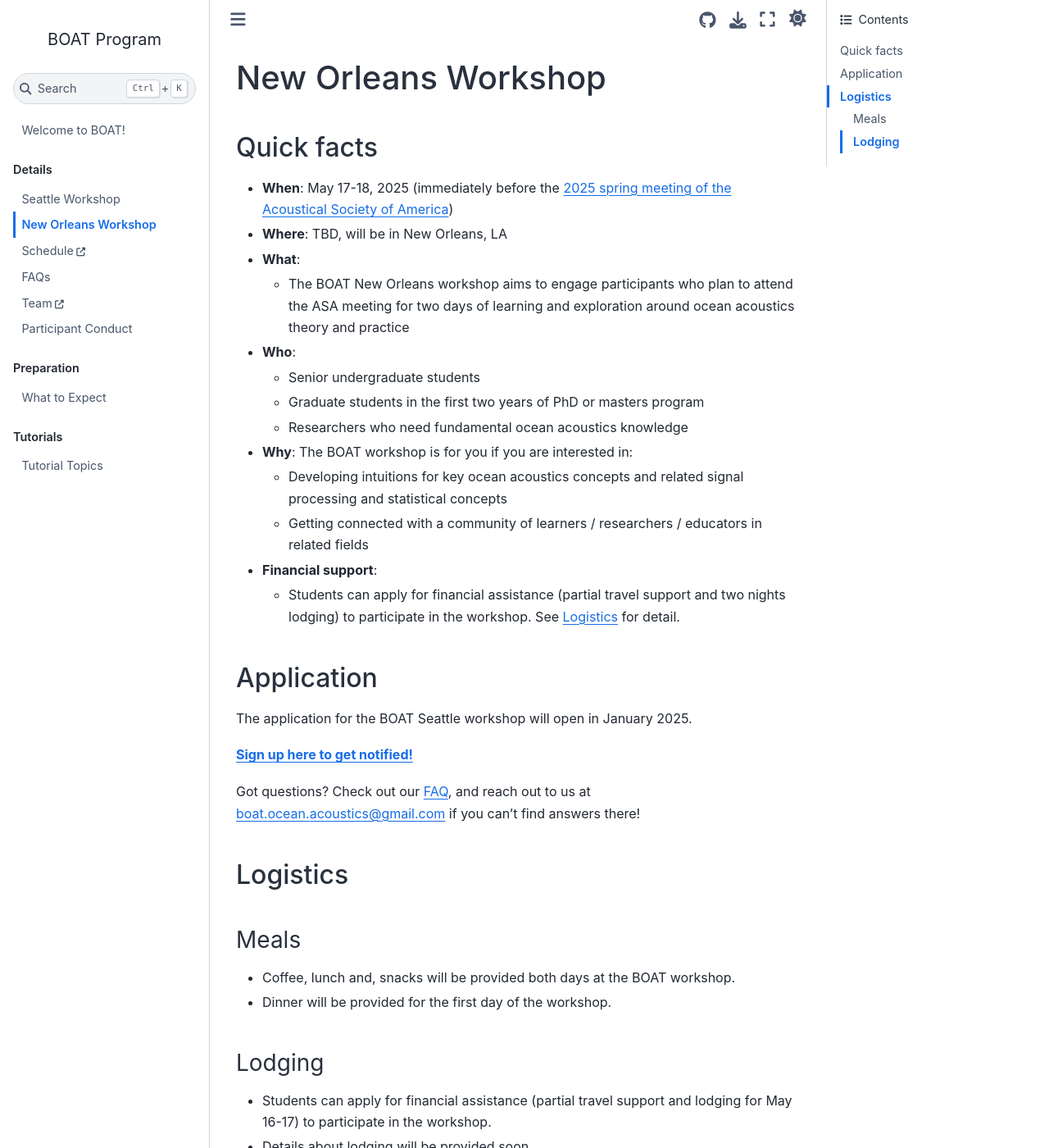
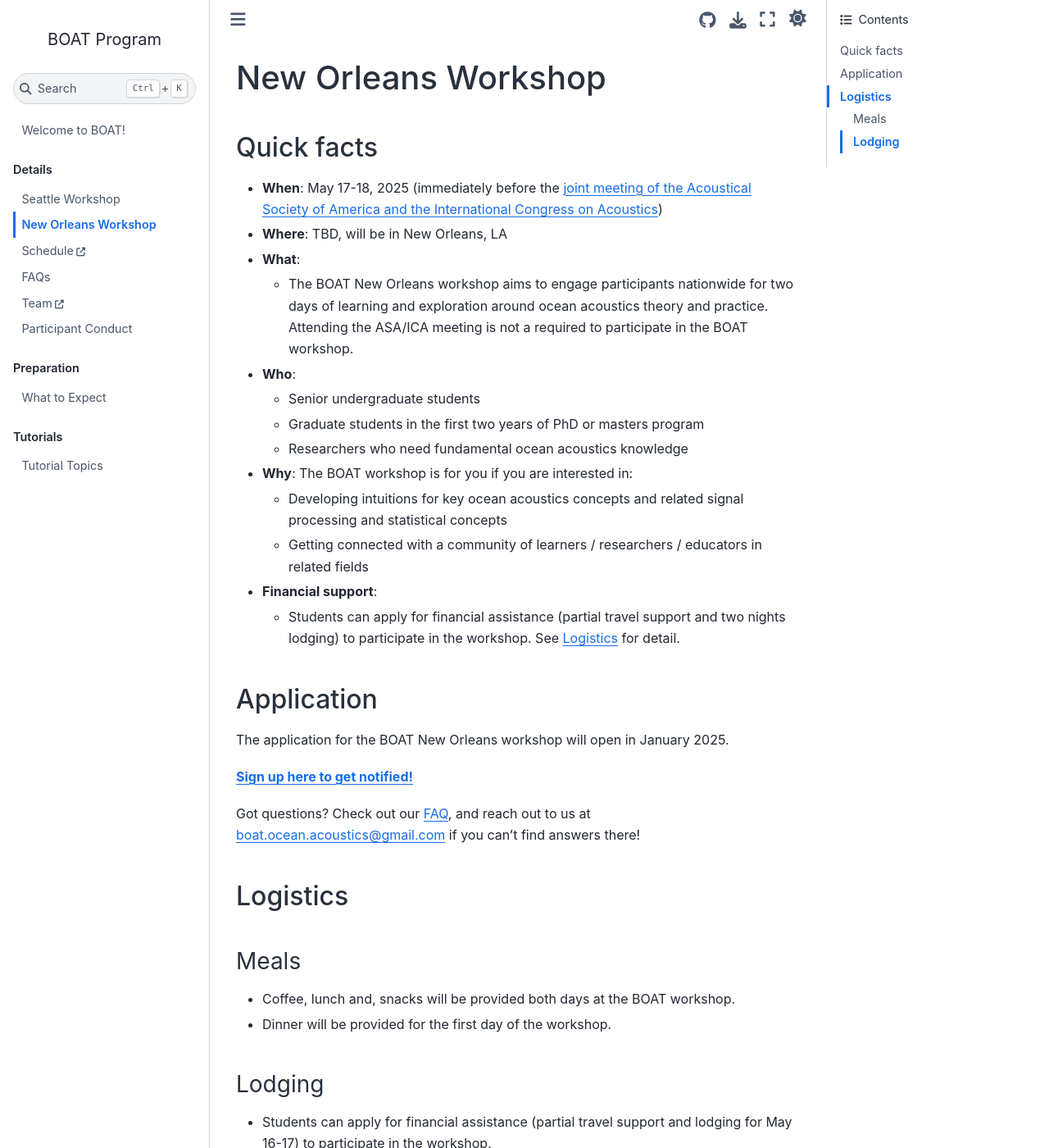
Before and after one commit to BOAT-ocean-acoustics/boat-website, a Jupyter Book: the page built from book/workshop_new_orleans.md, in a window 1280 px wide and 1400 px high. Shown: the whole window at 82% size. Built offline with Jupyter Book 1.0.4 settings and Sphinx 7.4.7 and the Sphinx Book theme 1.1.4, drawn with Linux system fonts in a browser that asks for light colours.

Commit message:
fix typos in new orleans page

```diff
--- a/book/workshop_new_orleans.md
+++ b/book/workshop_new_orleans.md
@@ -1,10 +1,10 @@
 # New Orleans Workshop
 
 ## Quick facts
-- **When**: May 17-18, 2025 (immediately before the [2025 spring meeting of the Acoustical Society of America](https://acousticalsociety.org/new-orleans-2025/))
+- **When**: May 17-18, 2025 (immediately before the [joint meeting of the Acoustical Society of America and the International Congress on Acoustics](https://acousticalsociety.org/new-orleans-2025/))
 - **Where**: TBD, will be in New Orleans, LA
 - **What**:
-  - The BOAT New Orleans workshop aims to engage participants who plan to attend the ASA meeting for two days of learning and exploration around ocean acoustics theory and practice
+  - The BOAT New Orleans workshop aims to engage participants nationwide for two days of learning and exploration around ocean acoustics theory and practice. Attending the ASA/ICA meeting is not a required to participate in the BOAT workshop.
 - **Who**:
   - Senior undergraduate students
   - Graduate students in the first two years of PhD or masters program
@@ -14,11 +14,11 @@
   - Getting connected with a community of learners / researchers / educators in related fields
 - **Financial support**:
   - Students can apply for financial assistance (partial travel support and two nights lodging) to participate in the
-workshop. See [](new-orleands-logistics) for detail.
+workshop. See [](new-orleans-logistics) for detail.
 
 
 ## Application
-The application for the BOAT Seattle workshop will open in January 2025.
+The application for the BOAT New Orleans workshop will open in January 2025.
 
 [**Sign up here to get notified!**](https://docs.google.com/forms/d/e/1FAIpQLScootOMq09YtlLCDkizWPF9J_lQ9VF-noCFxnTMW6HfStSkwA/viewform)
 
@@ -26,7 +26,7 @@
 
 
 
-(new-orleands-logistics)=
+(new-orleans-logistics)=
 ## Logistics
 
 <!-- ### Venue / timing
```
Also changed, not shown: book/workshop_seattle.md (+1 -1 lines).
